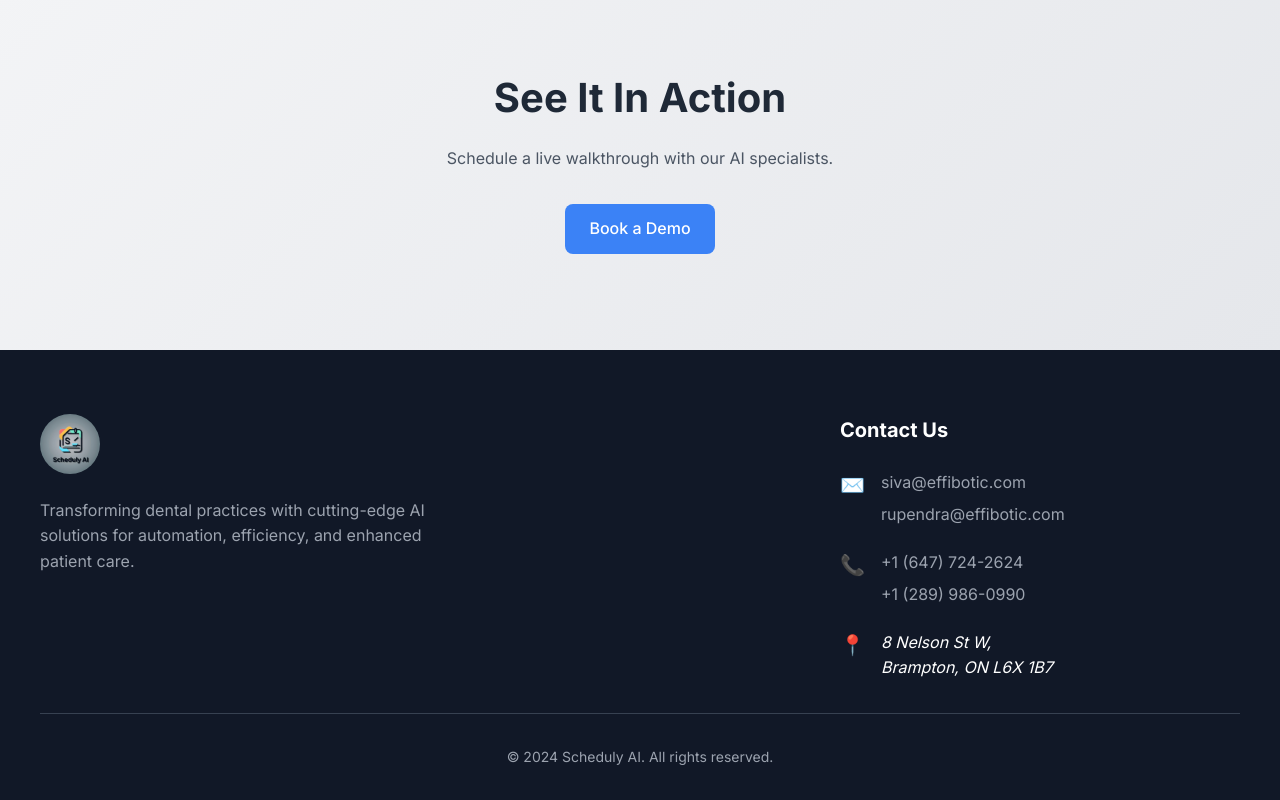
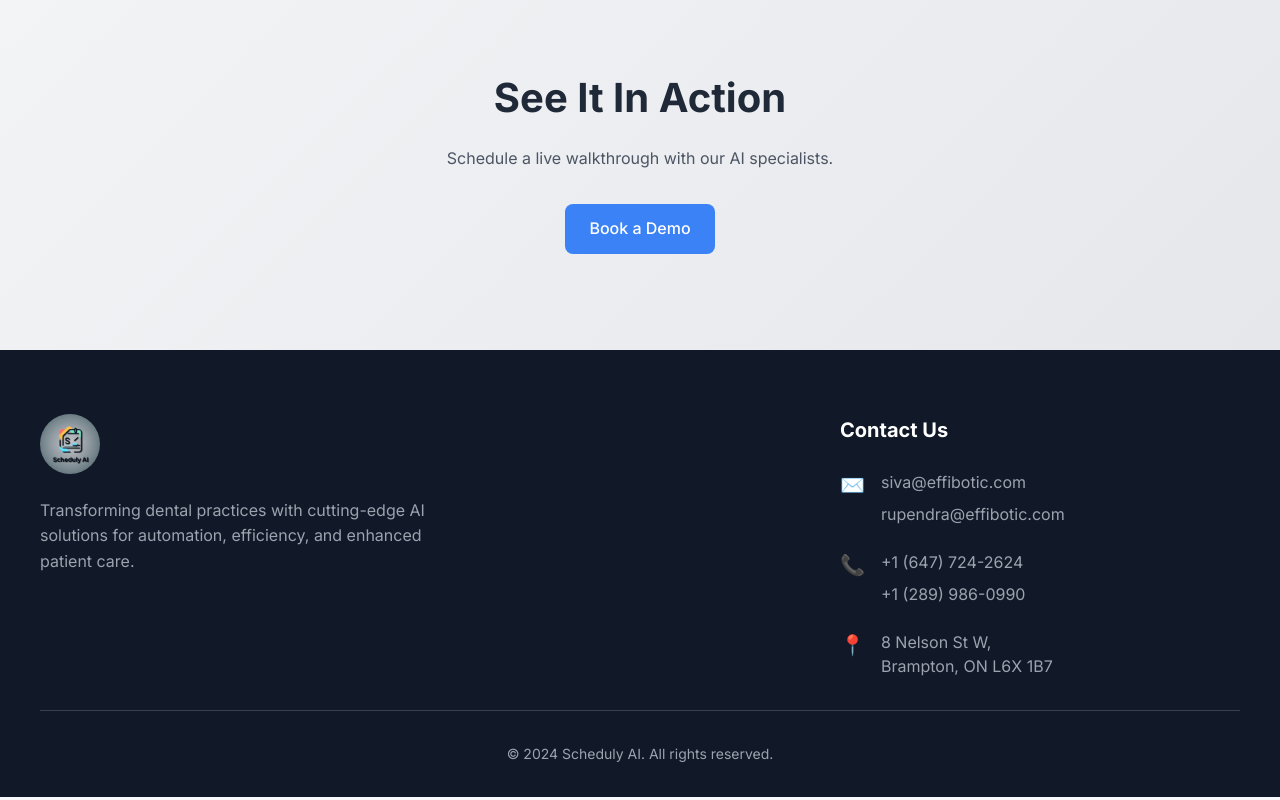
Before and after one commit to Jannatt22/Scheduly-AI, a React (Create React App) app: page / in a window 1280 px wide. Shown: the part 2499-3299 px from the top of the page. Built offline with nearby package versions, Linux system fonts and the light colour scheme.

Commit message:
Make the address clickable with a link to Google Maps

```diff
--- a/src/App.tsx
+++ b/src/App.tsx
@@ -138,10 +138,16 @@ const Footer = () => (
           </div>
           <div className="contact-group">
             <span className="contact-icon">📍</span>
-            <address className="contact-info">
-              8 Nelson St W,<br />
-              Brampton, ON L6X 1B7
-            </address>
+            <div className="contact-info">
+              <a
+                href="https://www.google.com/maps/search/?api=1&query=8+Nelson+St+W+Brampton+ON+L6X+1B7"
+                target="_blank"
+                rel="noopener noreferrer"
+              >
+                8 Nelson St W,<br />
+                Brampton, ON L6X 1B7
+              </a>
+            </div>
           </div>
         </div>
       </div>
```
